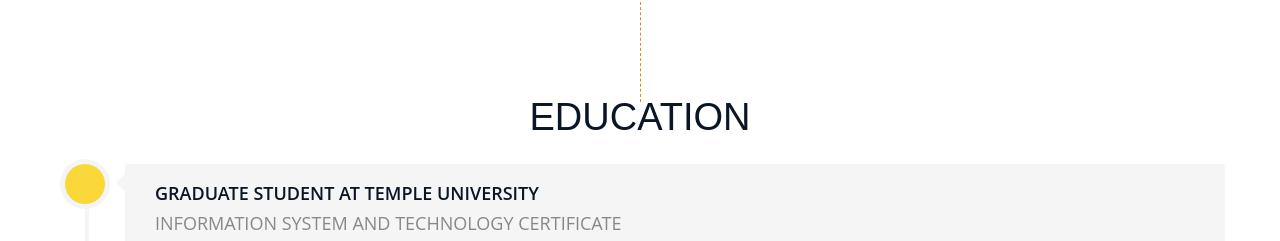
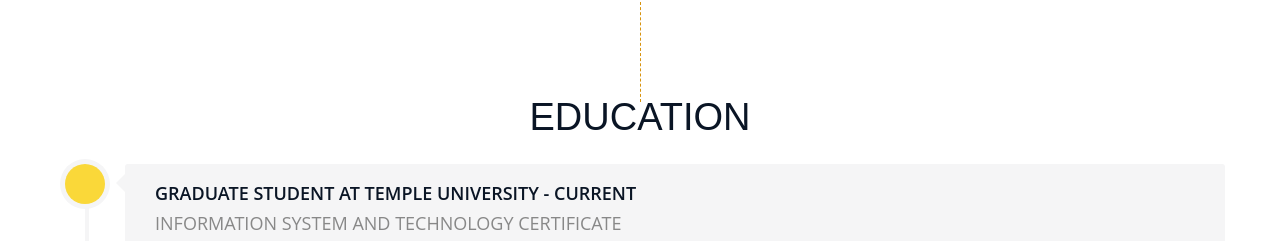
Before and after one commit to maggienguyen11/resume, a plain HTML site: page index.html in a window 1280 px wide. Shown: the part 7634-7875 px from the top of the page. Drawn offline with Linux system fonts and the light colour scheme.

Commit message:
Add files via upload

```diff
--- a/index.html
+++ b/index.html
@@ -520,7 +520,7 @@ viewing experience</p>
 						<i class="entypo-camera"></i>
 					</div>
 					<div class="timeline-label">
-						<h3 class="resume-title">GRADUATE STUDENT AT TEMPLE UNIVERSITY</h3>
+						<h3 class="resume-title">GRADUATE STUDENT AT TEMPLE UNIVERSITY - CURRENT</h3>
 						<h4>INFORMATION SYSTEM AND TECHNOLOGY CERTIFICATE</h4>
 						<p>"My goal is to advance my professional expertise in computer science by successfully completing the Graduate Certificate in Information Science and Technology. This program will equip me with the advanced training and skills necessary for career progression. Additionally, I aim to leverage this opportunity as a stepping stone towards enrolling in the Information Science and Technology MS program, further enhancing my academic and professional qualifications in this field."</P></BR>
                     <h3 class="resume-title">RELEVANT COURSES</h3>
```
